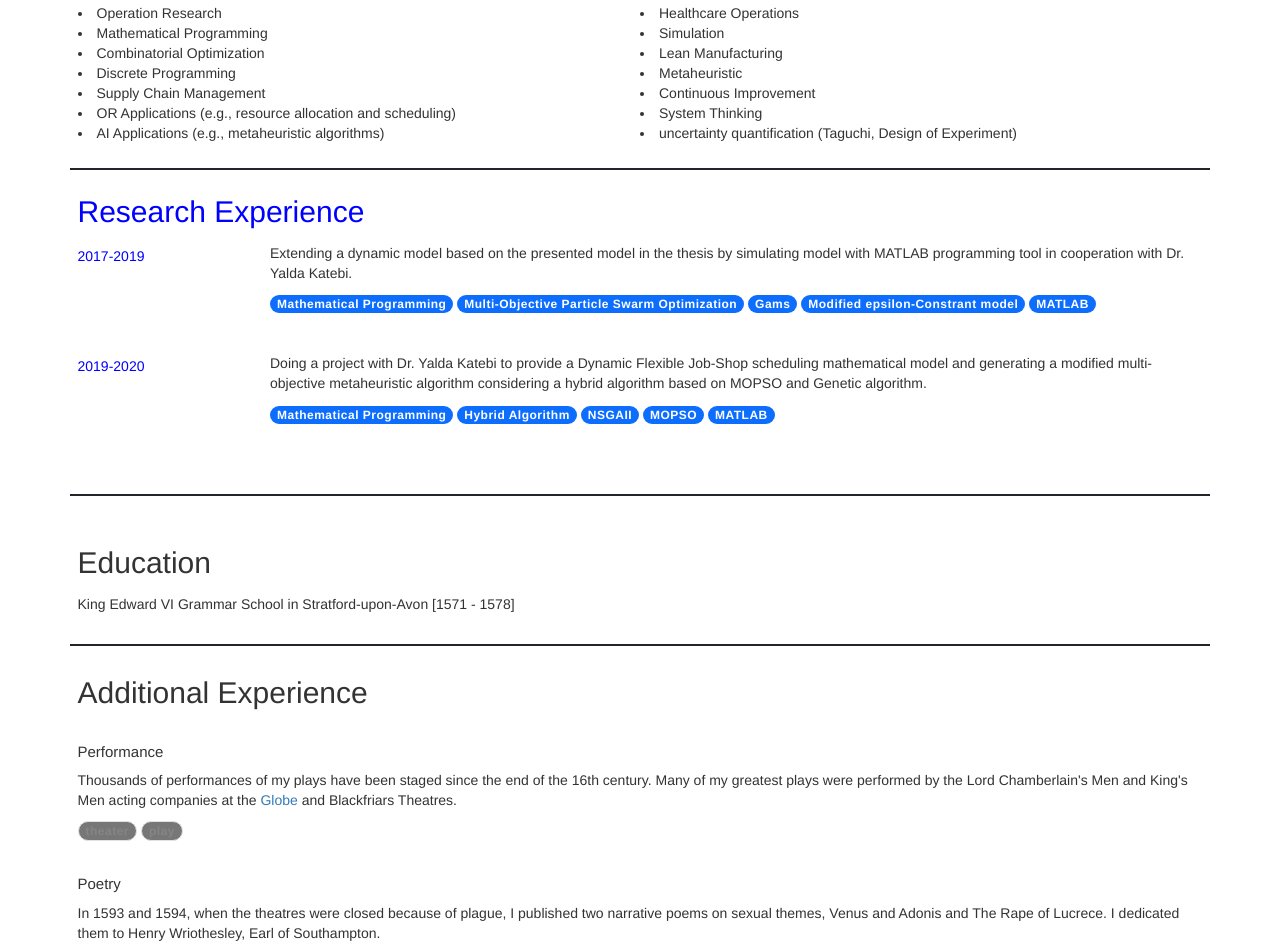
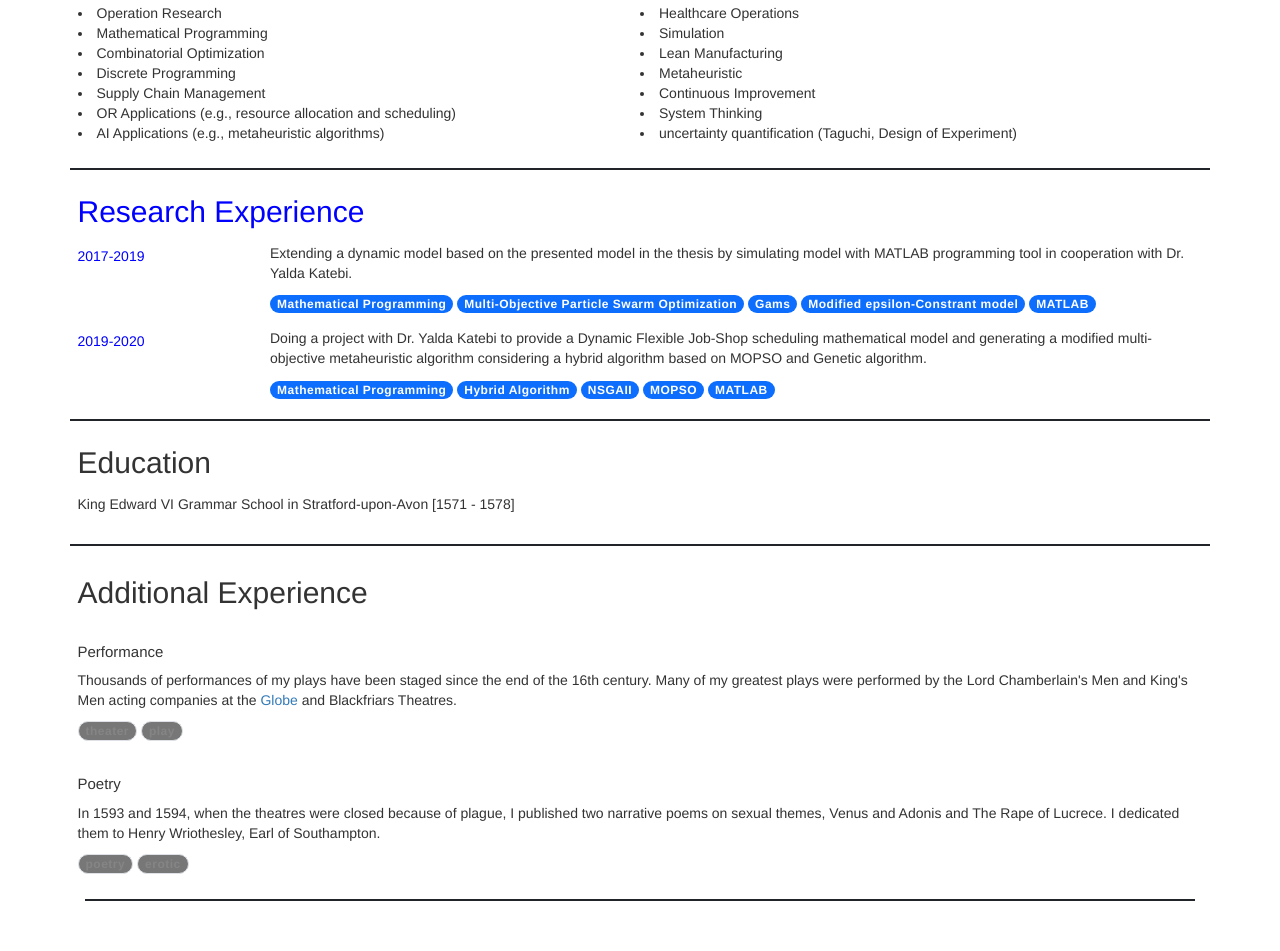
Before and after one commit to SimaArshadi/SimaArshadi.github.io, a website: page index.html in a window 1280 px wide. Shown: the part 850-1801 px from the top of the page. After the commit the page ends 1776 px from the top, so only its background shows below. Drawn offline with nearby package versions, Linux system fonts and the light colour scheme.

Commit message:
Update index.html

```diff
--- a/index.html
+++ b/index.html
@@ -133,9 +133,9 @@ Supervisor: Dr. Fardin Ahmadi Zar
     </div>
  </div>
 
-    <div class="border-bottom border-2 border-print-0 border-dark mb-5 pb-5 pb-print-0 mb-print-1">
+    <div class="border-bottom border-2 border-print-0 border-dark mb-2 pb-2 pb-print-0 mb-print-1">
         <h2 class="mb-4" style="color:blue;">Research Experience</h2>
-        <div class="row d-block d-md-flex mb-5">
+        <div class="row d-block d-md-flex mb-2">
             <div class="col-md-2 pt-1" style="color:blue;">
                 2017-2019
             </div>
@@ -154,7 +154,7 @@ Supervisor: Dr. Fardin Ahmadi Zar
                 </p>
             </div>
         </div>
-             <div class="row d-block d-md-flex mb-5">
+             <div class="row d-block d-md-flex mb-2">
             <div class="col-md-2 pt-1" style="color:blue;">
                 2019-2020
             </div>
```
